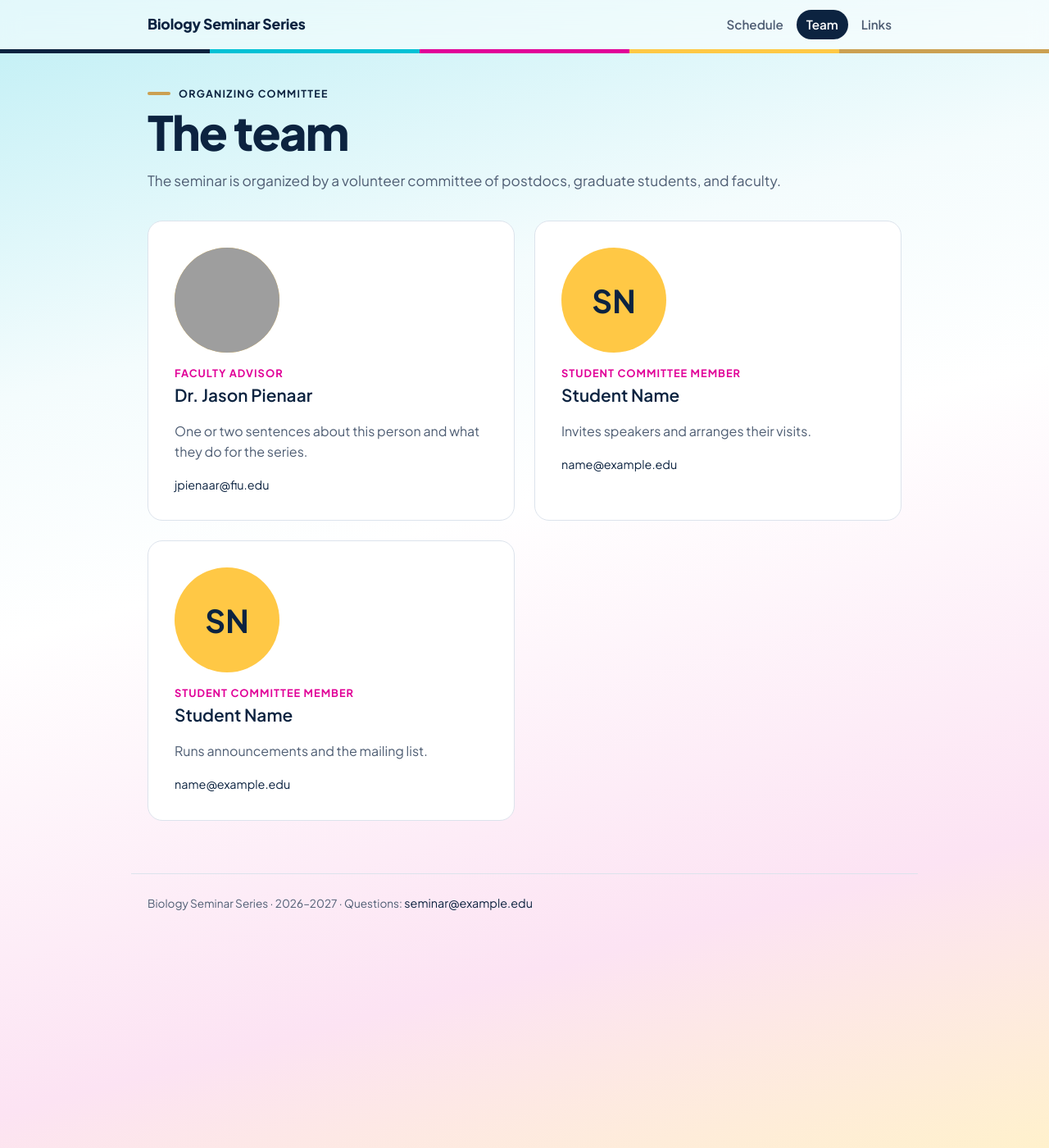
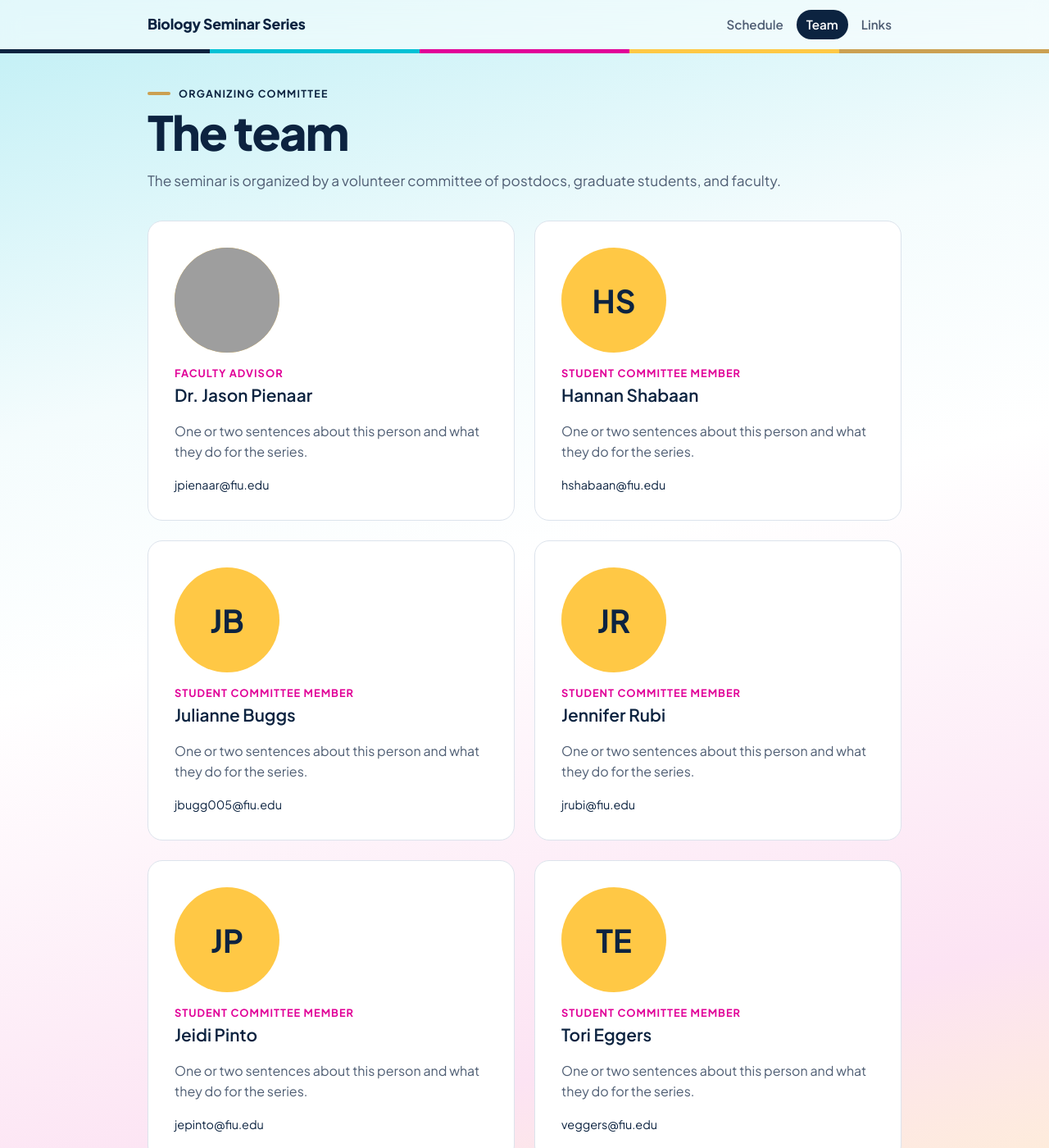
Before and after one commit to fiu-bio-seminar/fiu-bio-seminar.github.io, a Jekyll site: the page built from team.html, in a window 1280 px wide and 1400 px high. Shown: the whole window at 82% size. Built offline with Jekyll 4.4.1, drawn with Linux system fonts in a browser that asks for light colours; grey boxes are pictures that could not be loaded.

Commit message:
Revise team member information in team.yml
Updated team member details including names, roles, bios, and emails.

```diff
--- a/_data/team.yml
+++ b/_data/team.yml
@@ -9,13 +9,28 @@ members:
     bio: "One or two sentences about this person and what they do for the series."
     email: "jpienaar@fiu.edu"
     photo: "https://case.fiu.edu/about/directory/people/_assets/profiles/jason-pienaar.jpeg"
-  - name: "Student Name"
+  - name: "Hannan Shabaan"
     role: "Student Committee Member"
-    bio: "Invites speakers and arranges their visits."
-    email: "name@example.edu"
+    bio: "One or two sentences about this person and what they do for the series."
+    email: "hshabaan@fiu.edu"
     photo: ""
-  - name: "Student Name"
+  - name: "Julianne Buggs"
     role: "Student Committee Member"
-    bio: "Runs announcements and the mailing list."
-    email: "name@example.edu"
+    bio: "One or two sentences about this person and what they do for the series."
+    email: "jbugg005@fiu.edu"
     photo: ""
+  - name: "Jennifer Rubi"
+    role: "Student Committee Member"
+    bio: "One or two sentences about this person and what they do for the series."
+    email: "jrubi@fiu.edu"
+    photo: ""
+  - name: "Jeidi Pinto"
+    role: "Student Committee Member"
+    bio: "One or two sentences about this person and what they do for the series."
+    email: "jepinto@fiu.edu"
+    photo: ""
+  - name: "Tori Eggers"
+    role: "Student Committee Member"
+    bio: "One or two sentences about this person and what they do for the series."
+    email: "veggers@fiu.edu"
+    photo: ""
```
